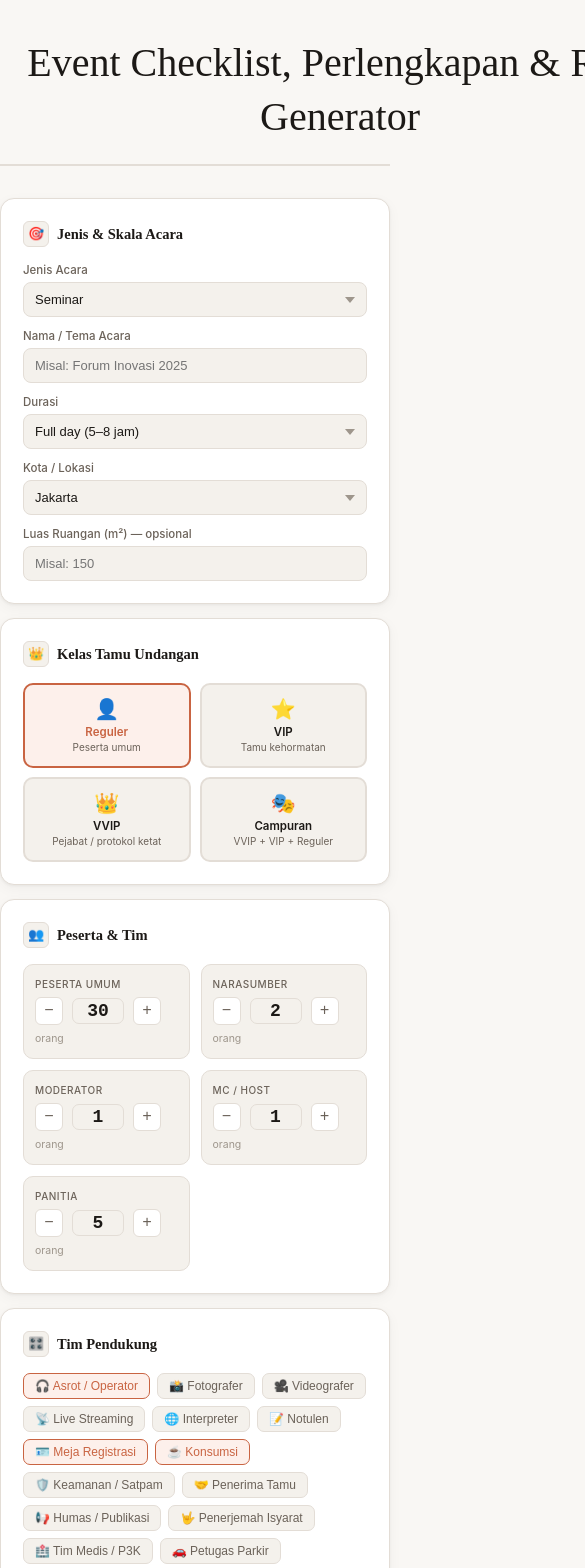
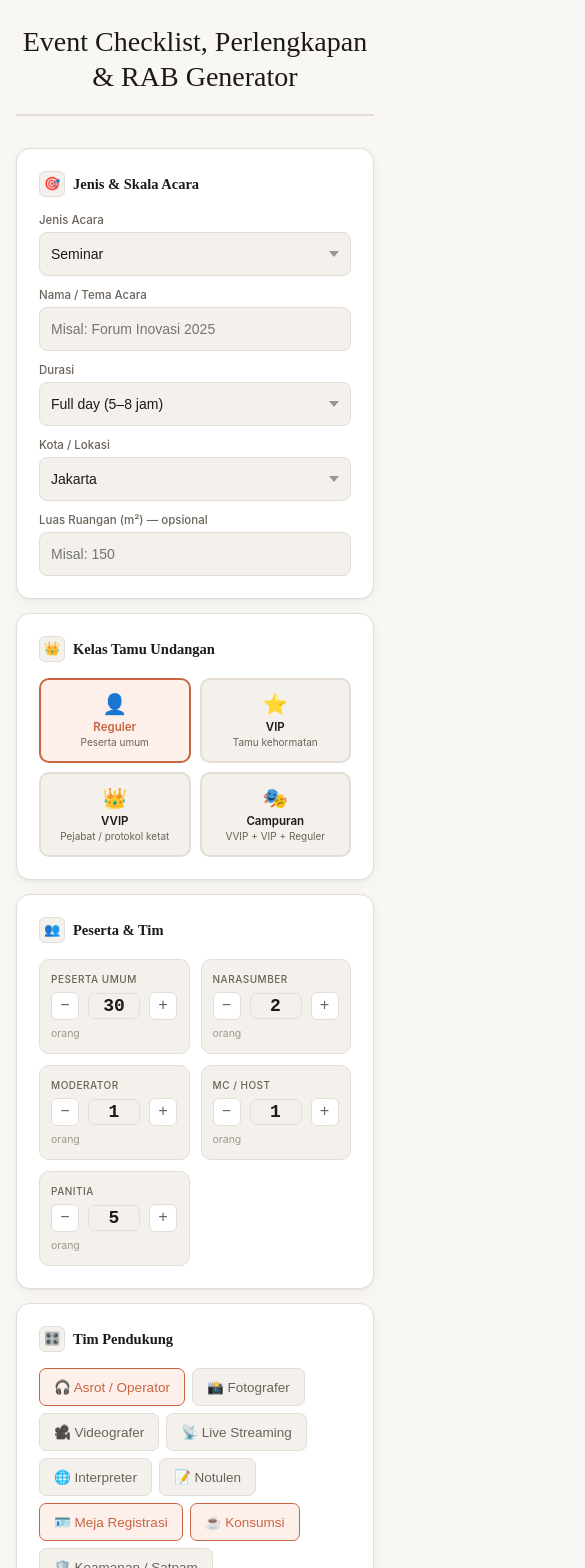
Before and after one commit to dendyadinirwana/kang-event, a React (Vite) app: page / in a window 390 px wide. Shown: the top 1568 px of the page, 585 px wide, since content can reach past the window. Built offline with nearby package versions, Linux system fonts and the light colour scheme; a web font is replaced by a local one.

Commit message:
Enhance mobile responsiveness and tap targets

```diff
--- a/src/index.css
+++ b/src/index.css
@@ -58,9 +58,10 @@
     }
 
     .wrapper {
+      width: 100%;
       max-width: 680px;
       margin: 0 auto;
-      padding: 36px 0 60px;
+      padding: 36px 20px 60px;
     }
 
     /* HEADER */
@@ -1413,6 +1414,35 @@
         gap: 8px;
         text-align: center;
       }
+
+      .app-title {
+        font-size: 28px !important;
+        line-height: 1.25 !important;
+      }
+
+      .claude-btn-container {
+        flex-direction: column;
+      }
+
+      .wrapper {
+        padding: 24px 16px 40px;
+      }
+
+      .field input,
+      .field select,
+      .field textarea {
+        min-height: 44px;
+        font-size: 14px;
+      }
+
+      .toggle-chip {
+        padding: 10px 14px;
+        font-size: 13.5px;
+      }
+
+      .cl-item {
+        padding: 14px 0;
+      }
     }
 
     /* CLAUDE UI STYLES */
@@ -1420,7 +1450,8 @@
       font-family: 'Anthropic Serif', serif;
       font-size: 40px;
       font-weight: 330;
-      width: 680px;
+      width: 100%;
+      max-width: 680px;
       margin: 0 auto;
       text-align: center;
       line-height: 1.35;
```
